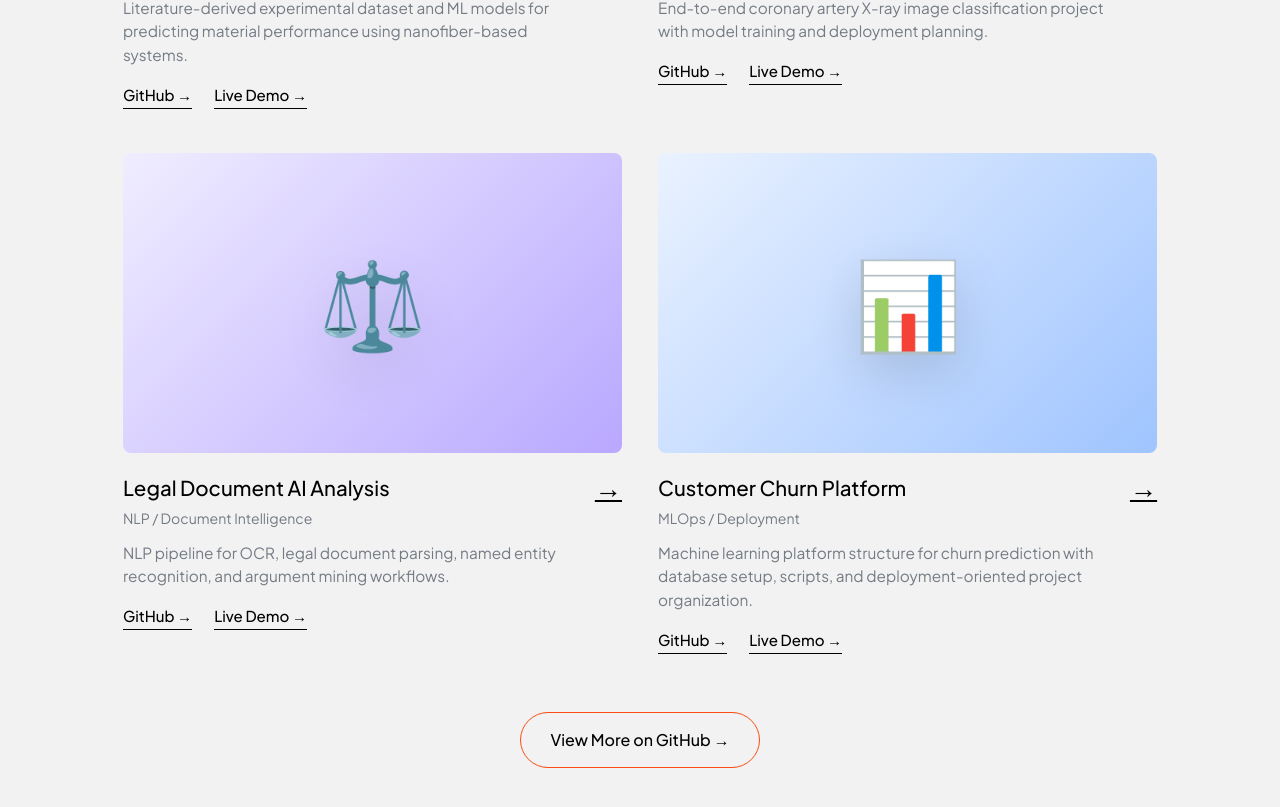
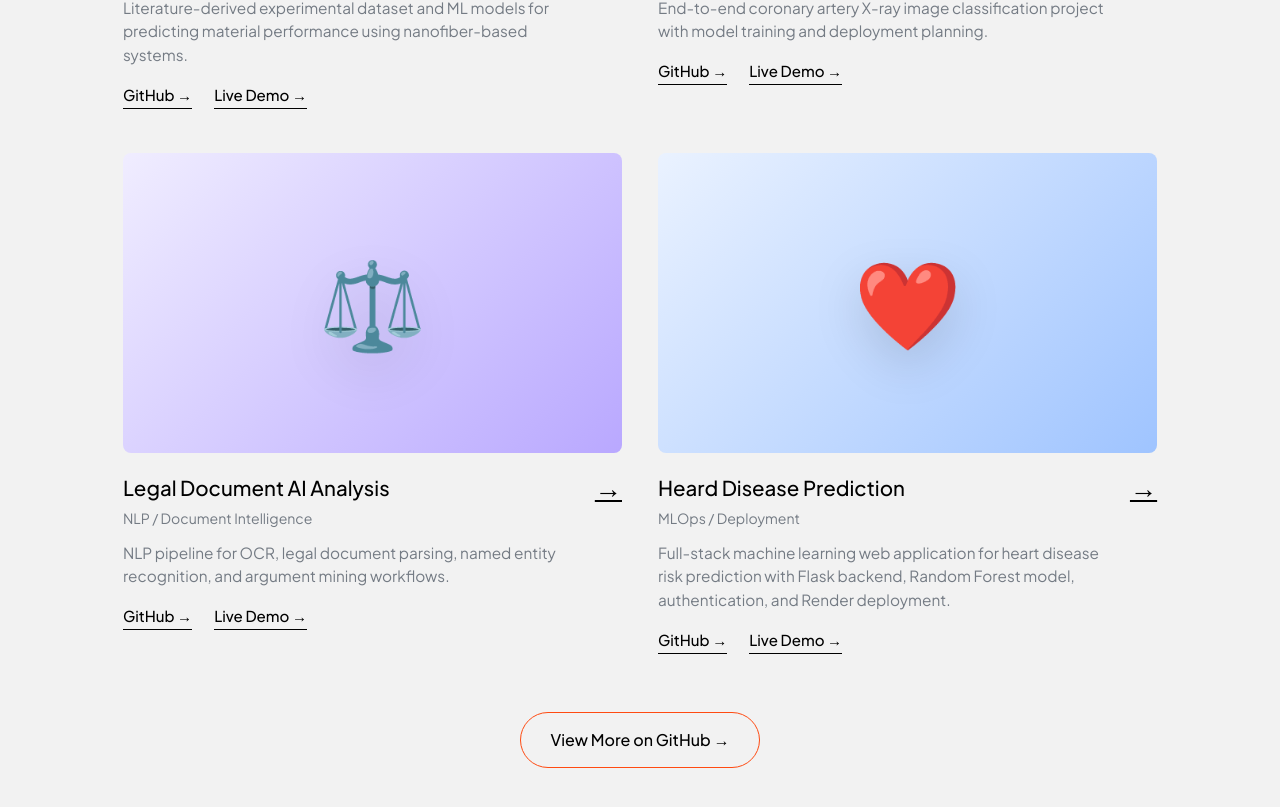
Before and after one commit to ARJ8102/atharva-portfolio, a React (Vite) app: page / in a window 1280 px wide. Shown: the part 4235-5042 px from the top of the page. Built offline with nearby package versions, Linux system fonts and the light colour scheme.

Commit message:
Added Project demo and github  links and updated images

```diff
--- a/src/App.css
+++ b/src/App.css
@@ -1003,7 +1003,7 @@
   filter: drop-shadow(0 18px 24px rgba(0, 0, 0, 0.12));
 }
 
-.project-image.movie-recommender {
+.project-image.llm_training {
   background: linear-gradient(135deg, #fff1d8, #ffc06a);
 }
 
@@ -1023,7 +1023,7 @@
   background: linear-gradient(135deg, #fff6d8, #ffd966);
 }
 
-.project-image.churn-platform {
+.project-image.heart_disease {
   background: linear-gradient(135deg, #eaf2ff, #9fc4ff);
 }
 
--- a/src/components/Projects.jsx
+++ b/src/components/Projects.jsx
@@ -1,12 +1,12 @@
 import { projects } from "../data/portfolioData";
 
 const projectVisuals = {
-  "movie-recommender": "🎬",
+  "llm_training": "🤖",
   "pfas-ml": "🧪",
   "plaque-classify": "🫀",
   "legal-ai": "⚖️",
   "emotion-classifier": "😊",
-  "churn-platform": "📊",
+  "heart_disease": "❤️",
 };
 
 function Projects() {
--- a/src/data/portfolioData.js
+++ b/src/data/portfolioData.js
@@ -133,7 +133,7 @@ export const projects = [
   {
     title: "Distributed LLM Training Framework",
     category: "Machine Learning / LLM",
-    image: "movie-recommender",
+    image: "llm_training",
     github: "https://github.com/ARJ8102/llm_train",
     demo: "https://atharvarj-llm-training-dashboard.hf.space/",
     description:
@@ -167,12 +167,12 @@ export const projects = [
       "NLP pipeline for OCR, legal document parsing, named entity recognition, and argument mining workflows.",
   },
   {
-    title: "Customer Churn Platform",
+    title: "Heard Disease Prediction",
     category: "MLOps / Deployment",
-    image: "churn-platform",
-    github: "https://github.com/your-username/customer-churn-platform",
-    demo: "https://github.com/your-username/customer-churn-platform",
+    image: "heart_disease",
+    github: "https://github.com/ARJ8102/heart-disease-prediction-flask",
+    demo: "https://heart-disease-prediction-flask-evsj.onrender.com/",
     description:
-      "Machine learning platform structure for churn prediction with database setup, scripts, and deployment-oriented project organization.",
+      "Full-stack machine learning web application for heart disease risk prediction with Flask backend, Random Forest model, authentication, and Render deployment.",
   },
 ];
```
Also changed, not shown: 1 other file (tests, documents, lock files or other folders).
